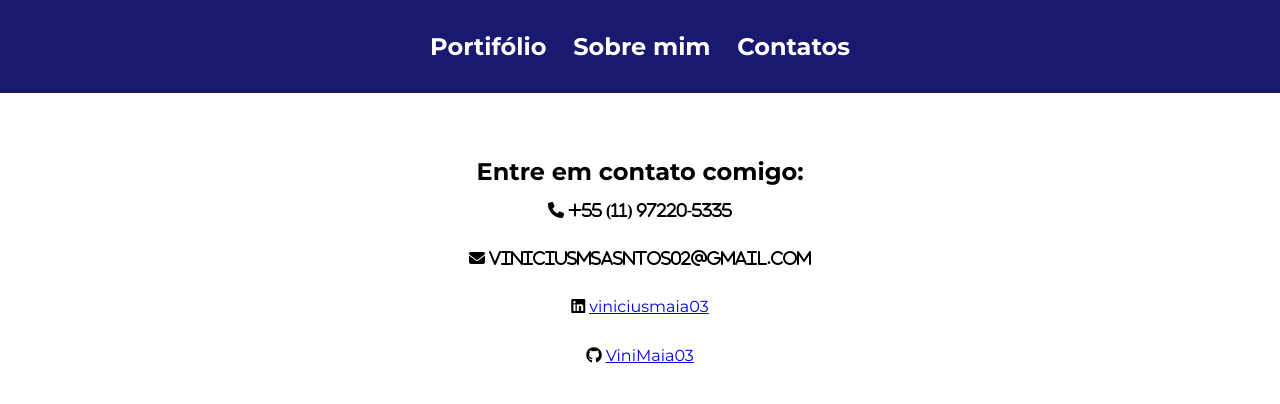
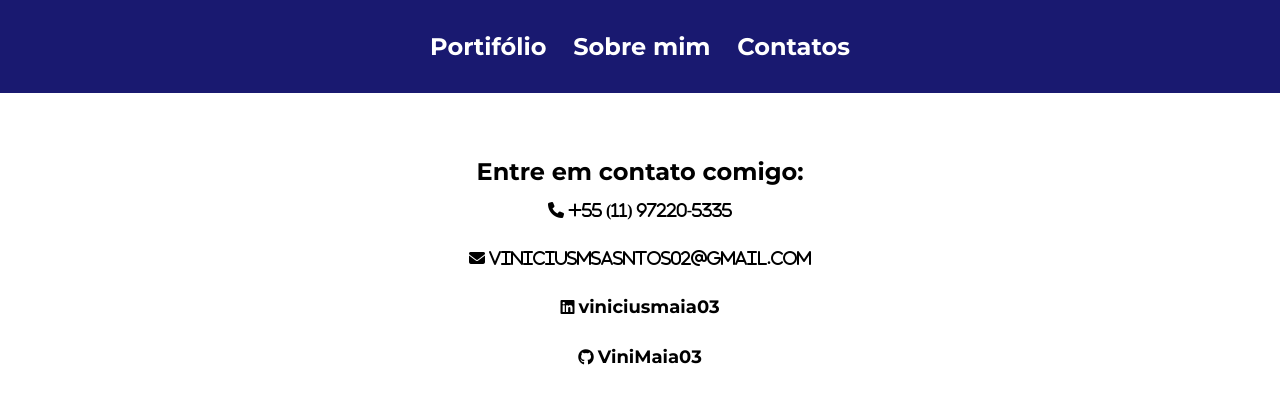
Before and after one commit to ViniMaia03/portifolio_vinimaia03, a plain HTML site: page contact.html in a window 1280 px wide. Drawn offline with Linux system fonts and the light colour scheme.

Commit message:
pagina contatos

```diff
--- a/contact.html
+++ b/contact.html
@@ -19,7 +19,7 @@
     </header>
 
     <main>
-        <section id="contact">
+        <section id="contato">
             <h1> Entre em contato comigo: </h1>
 
             <i class="fa-solid fa-phone"> +55 (11) 97220-5335 </i> <br>
--- a/style/style.css
+++ b/style/style.css
@@ -66,17 +66,6 @@ main > section > button > a {
     font-weight: 400;
 }
 
-#contact {
-    padding: 2rem;
-}
-
-i {
-    display: block;
-    margin: 1rem;
-    font-family: 'Montserrat', sans-serif;
-    font-weight: 400;
-}
-
 /* SOBRE MIM ------------------------ */
 
 #linguagens {
@@ -91,3 +80,21 @@ i {
 .img {
     margin: 2rem;
 }
+
+/* CONTATOS ------------------ */
+
+#contato {
+    padding: 2rem;
+}
+
+i {
+    padding: 1rem;
+}
+
+i > a {
+
+    font-family: 'Montserrat', sans-serif;
+    font-size: 18px;
+    font-weight: bold;
+    text-decoration: none;
+    color: #000;
```
